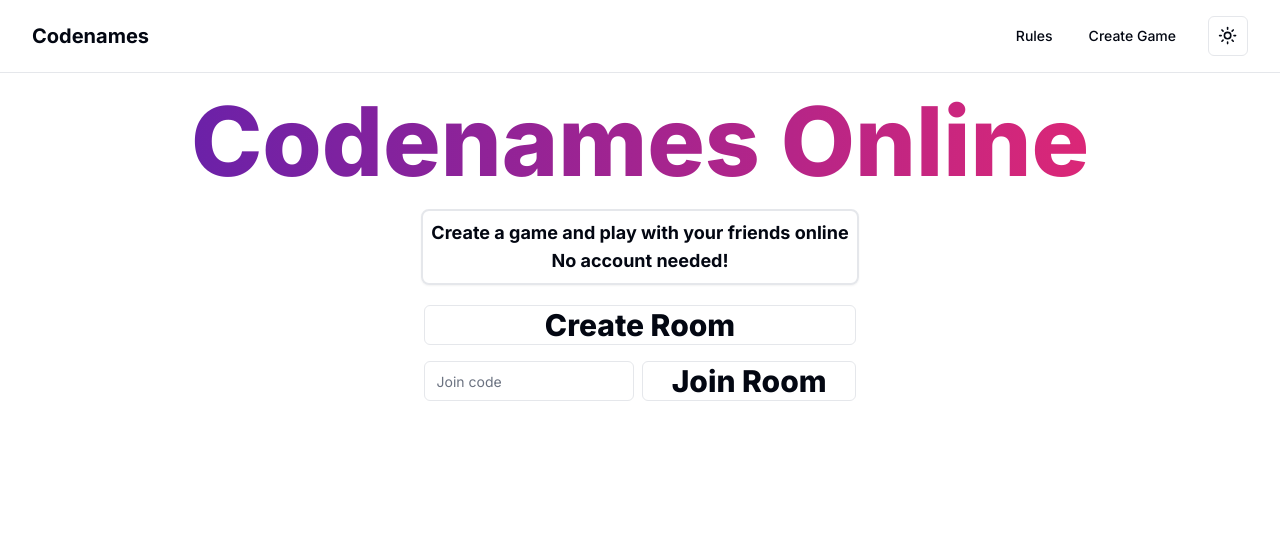
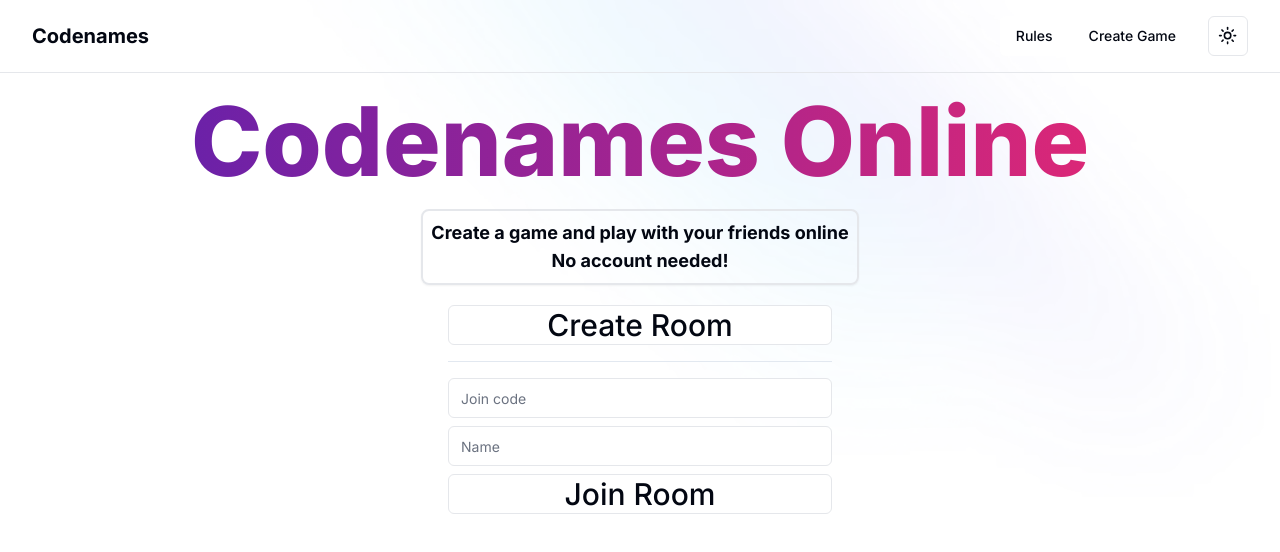
Before and after one commit to Der-Penz/convex-hackathon, a Next.js app: page / in a window 1280 px wide. Shown: the top 552 px of the page. Built offline with nearby package versions, Linux system fonts and the light colour scheme; no server answers.

Commit message:
main page styling

```diff
--- a/src/app/globals.css
+++ b/src/app/globals.css
@@ -59,3 +59,22 @@
     @apply bg-background text-foreground;
   }
 }
+
+.bg-image{
+  position: relative;
+}
+
+.bg-image::after{
+  content: ' ';
+  display: block;
+  position: absolute;
+  left: 0;
+  top: 0;
+  width: 100%;
+  height: 100%;
+  opacity: 0.4;
+  background-image: url('/background.png');
+  background-size: 100vw;
+  background-repeat: no-repeat;
+  z-index: -10;
+}
--- a/src/app/layout.tsx
+++ b/src/app/layout.tsx
@@ -29,7 +29,7 @@ export default function RootLayout({
 					enableSystem
 				>
 					<ConvexClientProvider>
-						<div className="w-full h-[100vh] flex flex-col">
+						<div className="w-full h-[100vh] flex flex-col bg-image">
 							<Navbar />
 							<div className="grow">{children}</div>
 						</div>
--- a/src/app/page.tsx
+++ b/src/app/page.tsx
@@ -5,13 +5,11 @@ import { Button } from '@/components/ui/button';
 import Link from 'next/link';
 import { Input } from '@/components/ui/input';
 import { ChangeEvent, useState } from 'react';
+import { Separator } from '@/components/ui/separator';
 
 export default function Home() {
 	const [joinCode, setJoinCode] = useState('');
-
-	const handleChange = (event: ChangeEvent<HTMLInputElement>) => {
-		setJoinCode(event.target.value);
-	};
+	const [name, setName] = useState('');
 
 	return (
 		<main className="my-5 px-5 w-full flex items-center flex-col">
@@ -22,22 +20,31 @@ export default function Home() {
 				<p>Create a game and play with your friends online</p>
 				<p>No account needed!</p>
 			</div>
-			<div className="flex gap-4 flex-col w-max">
-				<Button variant={'outline'} className="font-extrabold text-3xl">
+			<div className="flex gap-4 flex-col w-full max-w-sm">
+				<Button variant={'outline'} className="text-3xl">
 					<Link href={`/create`}>Create Room</Link>
 				</Button>
-				<div className="flex gap-2">
+				<Separator />
+				<div className="flex gap-2 flex-col">
 					<Input
 						type="text"
 						placeholder="Join code"
 						value={joinCode}
-						onChange={handleChange}
+						onChange={(e) => setJoinCode(e.target.value)}
+					/>
+					<Input
+						type="text"
+						placeholder="Name"
+						value={name}
+						onChange={(e) => setName(e.target.value)}
 					/>
 					<Button
 						variant={'outline'}
-						className="font-extrabold text-3xl w-full"
+						className=" text-3xl w-full"
 					>
-						<Link href={`/game/${joinCode}`}>Join Room</Link>
+						<Link href={`/game/${joinCode}?name=${name}`}>
+							Join Room
+						</Link>
 					</Button>
 				</div>
 			</div>
```
Also changed, not shown: public/background.png (added).
